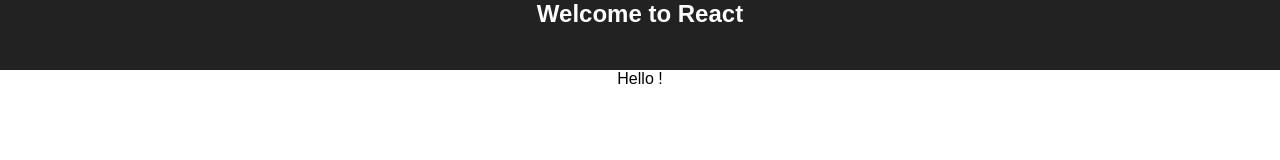
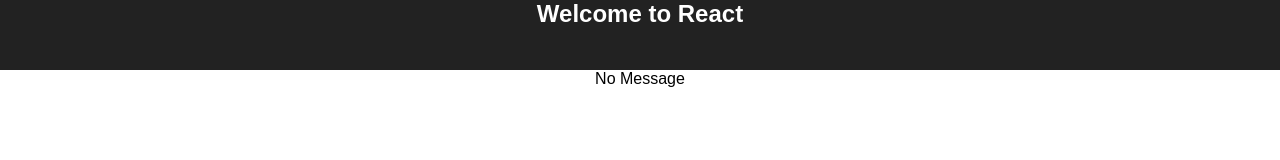
Before and after one commit to mihailsitnic/The-Beginner-s-Guide-to-ReactJS, a React (Create React App) app: page / in a window 1280 px wide. Shown: the part 120-280 px from the top of the page. Built offline with nearby package versions, Linux system fonts and the light colour scheme.

Commit message:
06-egghead-egghead-conditionally-render-a-react-component

```diff
--- a/src/App.js
+++ b/src/App.js
@@ -2,28 +2,11 @@
 import logo from './logo.svg';
 import './App.css';
 
-
-function SayHello(props) {
-  return (
-    <div>
-      Hello {props.firstName} {props.lastName}!
-    </div>
-  )
-}
-
-const propTypes = {
-  string(props, propName, componentName) {
-    if (typeof props[propName] !== 'string') {
-      return new Error(
-        `typeof props[propName] !== 'string'`
-      )
-    }
+function Message({message}) {
+  if (!message) {
+    return <div>No Message</div>
   }
-}
-
-SayHello.propTypes = {
-  firstName: propTypes.string,
-  lastName: propTypes.string,
+  return <div>{message}</div>
 }
 
 class App extends Component {
@@ -34,7 +17,7 @@
           <img src={logo} className="App-logo" alt="logo" />
           <h1 className="App-title">Welcome to React</h1>
         </header>
-        <SayHello firstName={true} />
+        <Message message={null} />
       </div>
     );
   }
```
